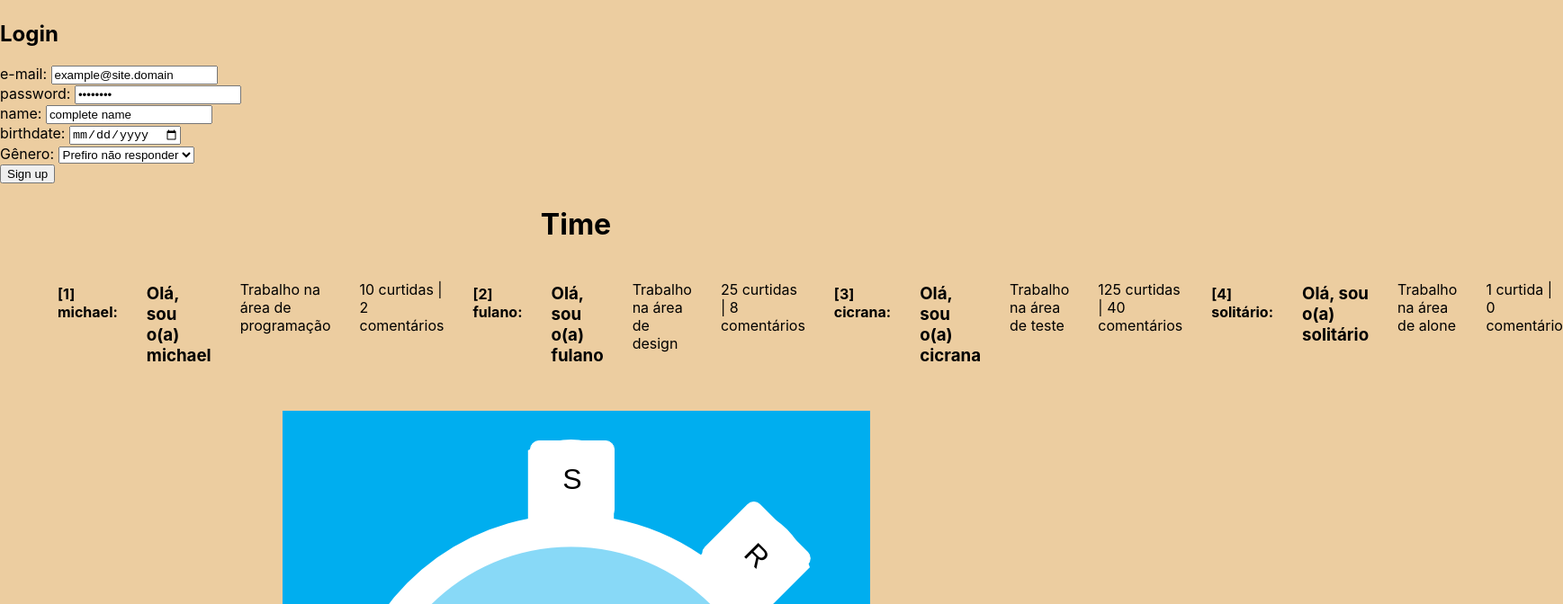
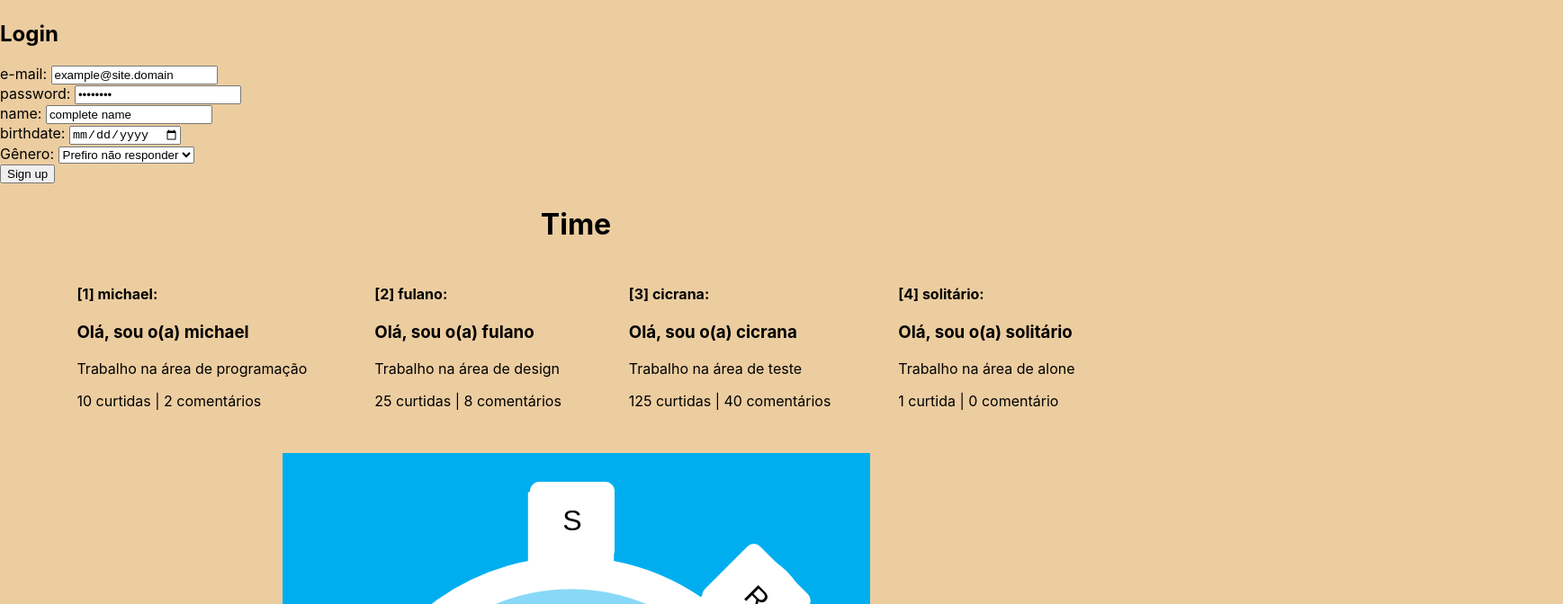
Before and after one commit to menestrel-mkmb/udemy_mat-fraga_react, a React (Create React App) app in the folder meu-app/: page / in a window 1280 px wide. Shown: the part 598-1270 px from the top of the page at 90% size, 1737 px wide, since content can reach past the window. Built offline with nearby package versions, Linux system fonts and the light colour scheme.

Commit message:
__fix: display flex on Person Component;

```diff
--- a/meu-app/src/components/Person/Person.js
+++ b/meu-app/src/components/Person/Person.js
@@ -2,14 +2,14 @@ import React from "react";
 
 function Person(props) {
     return (
-    <>
+    <section className={"person__sect"}>
         {/* <img src="" alt="" /> */}
         <h4>{`[${props.id}] ${props.name}:`}</h4>
         <h3 className="person__subtitle subtitle">Olá, sou o(a) {props.name}</h3>
         <p>Trabalho na área de {props.job}</p>
         <p>{`${props.likes} curtida${props.likes > 1 ? "s ": " "}|
         ${props.comments} comentário${props.comments > 1 ? "s ": " "}`}</p>
-    </>);
+    </section>);
 }
 
 export default Person;
```
